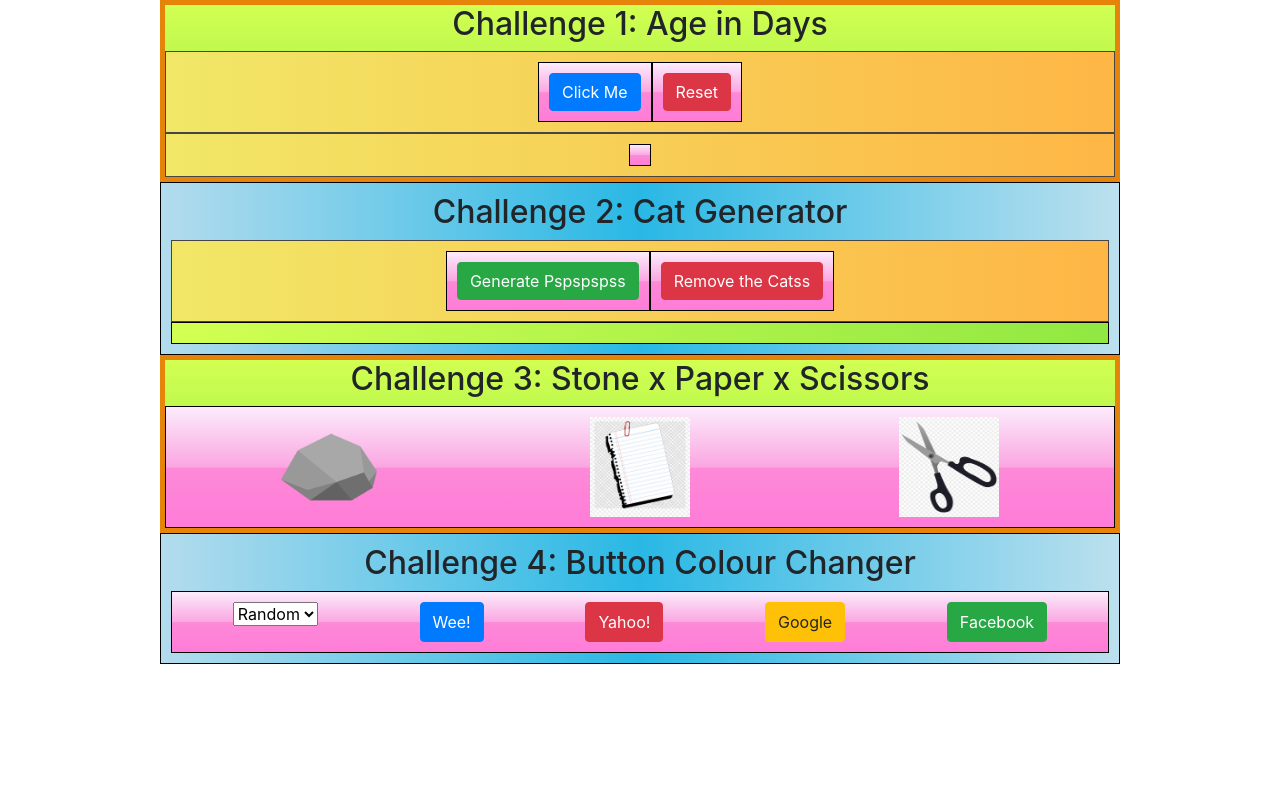
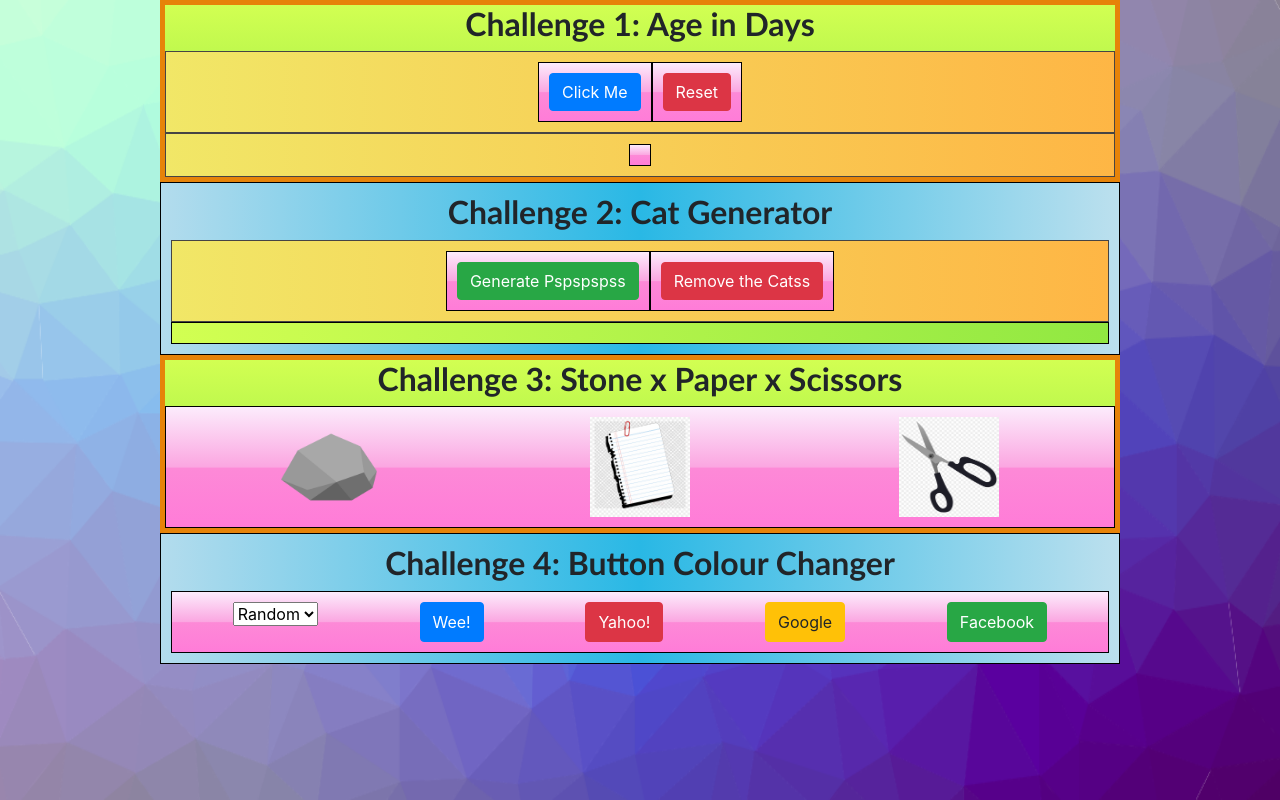
Before and after one commit to rutujaskadam/First-Mini-Project-JScript, a plain HTML site: page AgeDays.html in a window 1280 px wide. Drawn offline with nearby package versions, Linux system fonts and the light colour scheme.

Commit message:
Second Commit

```diff
--- a/AgeDays.html
+++ b/AgeDays.html
@@ -8,7 +8,7 @@
 
     <title>JavaScript Challenge</title>
 </head>
-<body>
+<body style="background-image: url('cool-background.png');" >
     <div class="container-1">
         <h2 align="center">Challenge 1: Age in Days</h2>
         <div class="flex-box-container-1">
--- a/static/CSS/style.css
+++ b/static/CSS/style.css
@@ -113,3 +113,15 @@
     filter: progid:DXImageTransform.Microsoft.gradient( startColorstr='#fcecfc', endColorstr='#ff7cd8', GradientType=0 );
 
 }
+
+h2{
+    font-family: Candara , sans-serif;
+    font-weight: bold;
+}
+
+body {
+
+    background-repeat: no-repeat;
+    background-attachment: fixed;
+    background-size: 100% 100%;
+  }
--- a/static/js/challenge.js
+++ b/static/js/challenge.js
@@ -175,8 +175,9 @@ function buttonsBlue(){
 
 function buttonsColorReset(){
     for (let i=0; i < all_buttons.length; i++){
+        let copy1=['btn-primary','btn-danger','btn-success','btn-danger','btn-primary','btn-warning','btn-success','btn-danger']
         all_buttons[i].classList.remove(all_buttons[i].classList[1]);
-        all_buttons[i].classList.add(copyAllButtons[i]);
+        all_buttons[i].classList.add(copy1[i]);
     }
 }
 
```
Also changed, not shown: cool-background.png (added).
